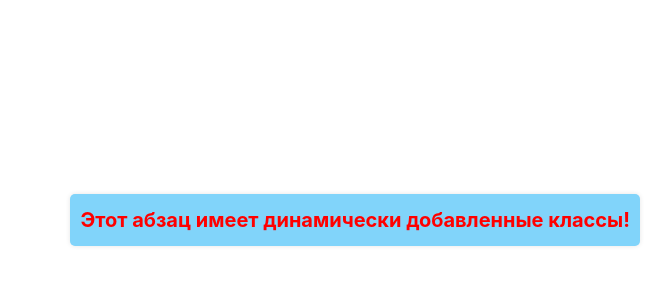
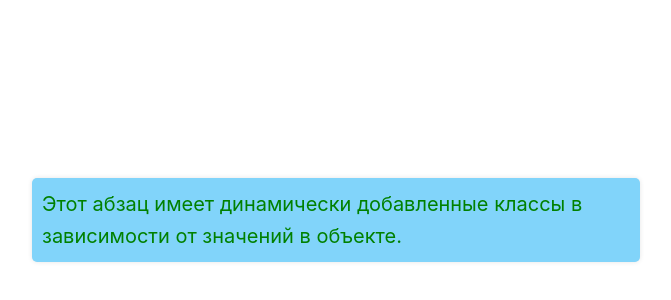
Before and after one commit to rayssssbush/vue_uch, a Vue app: page / in a window 1280 px wide. Shown: the part 180-480 px from the top of the page, without its empty margins (0-671 px from the left). Built offline with nearby package versions, Linux system fonts and the light colour scheme.

Commit message:
Задание 31

```diff
--- a/src/App.vue
+++ b/src/App.vue
@@ -5,7 +5,10 @@ import TheWelcome from './components/TheWelcome.vue'
 
 <template>
 	<div>
-		<p :class="cssClasses">Этот абзац имеет динамически добавленные классы!</p>
+		<p :class="obj">
+			Этот абзац имеет динамически добавленные классы в зависимости от значений
+			в объекте.
+		</p>
 	</div>
 </template>
 
@@ -13,19 +16,22 @@ import TheWelcome from './components/TheWelcome.vue'
 export default {
 	data() {
 		return {
-			cssClasses: ['class1', 'class2'],
+			obj: {
+				done: true,
+				selected: false,
+			},
 		}
 	},
 }
 </script>
 
 <style scoped>
-.class1 {
-	color: red;
+.done {
+	color: green;
 }
 
-.class2 {
-	font-weight: bold;
+.selected {
+	background-color: yellow;
 }
 </style>
 
```
